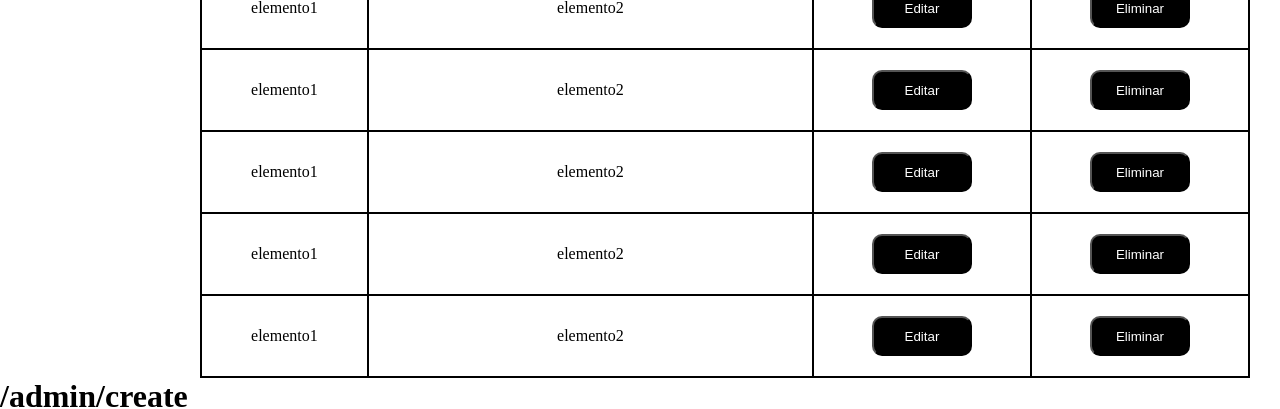
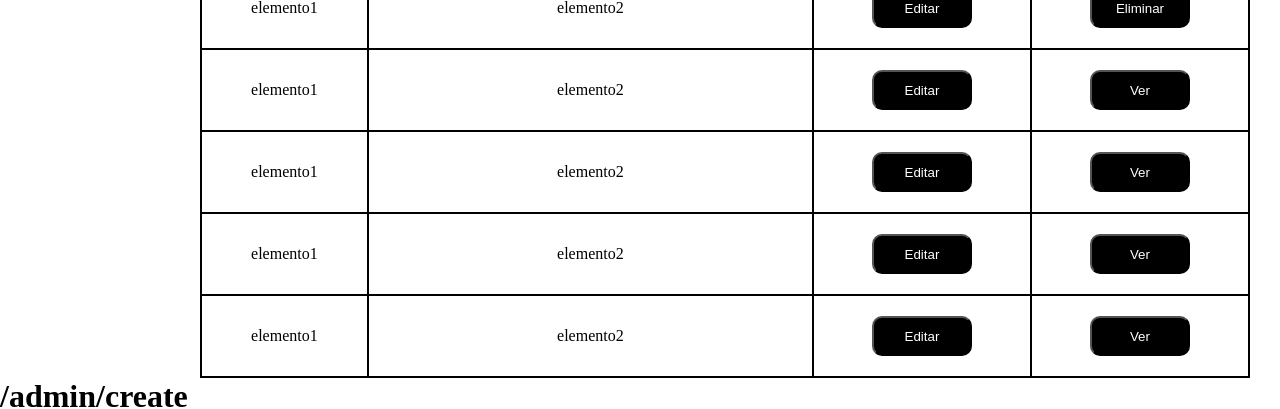
Before and after one commit to fertp/proyecto-ciclo-3, a Vue app: page /admin/create in a window 1280 px wide. Shown: the part 306-715 px from the top of the page. Built offline with nearby package versions, Linux system fonts and the light colour scheme.

Commit message:
se corrigio combre del boton eleminar a editar

```diff
--- a/src/components/admin/PxTablaAdmin.vue
+++ b/src/components/admin/PxTablaAdmin.vue
@@ -34,7 +34,7 @@
             <button>Editar</button>
           </td>
           <td class="container-table__celda container-table__celdaboton">
-            <button>Eliminar</button>
+            <button>Ver</button>
           </td>
         </tr>
         <tr>
@@ -44,7 +44,7 @@
             <button>Editar</button>
           </td>
           <td class="container-table__celda container-table__celdaboton">
-            <button>Eliminar</button>
+            <button>Ver</button>
           </td>
         </tr>
         <tr>
@@ -54,7 +54,7 @@
             <button>Editar</button>
           </td>
           <td class="container-table__celda container-table__celdaboton">
-            <button>Eliminar</button>
+            <button>Ver</button>
           </td>
         </tr>
         <tr>
@@ -64,7 +64,7 @@
             <button>Editar</button>
           </td>
           <td class="container-table__celda container-table__celdaboton">
-            <button>Eliminar</button>
+            <button>Ver</button>
           </td>
         </tr>
       </table>
```
